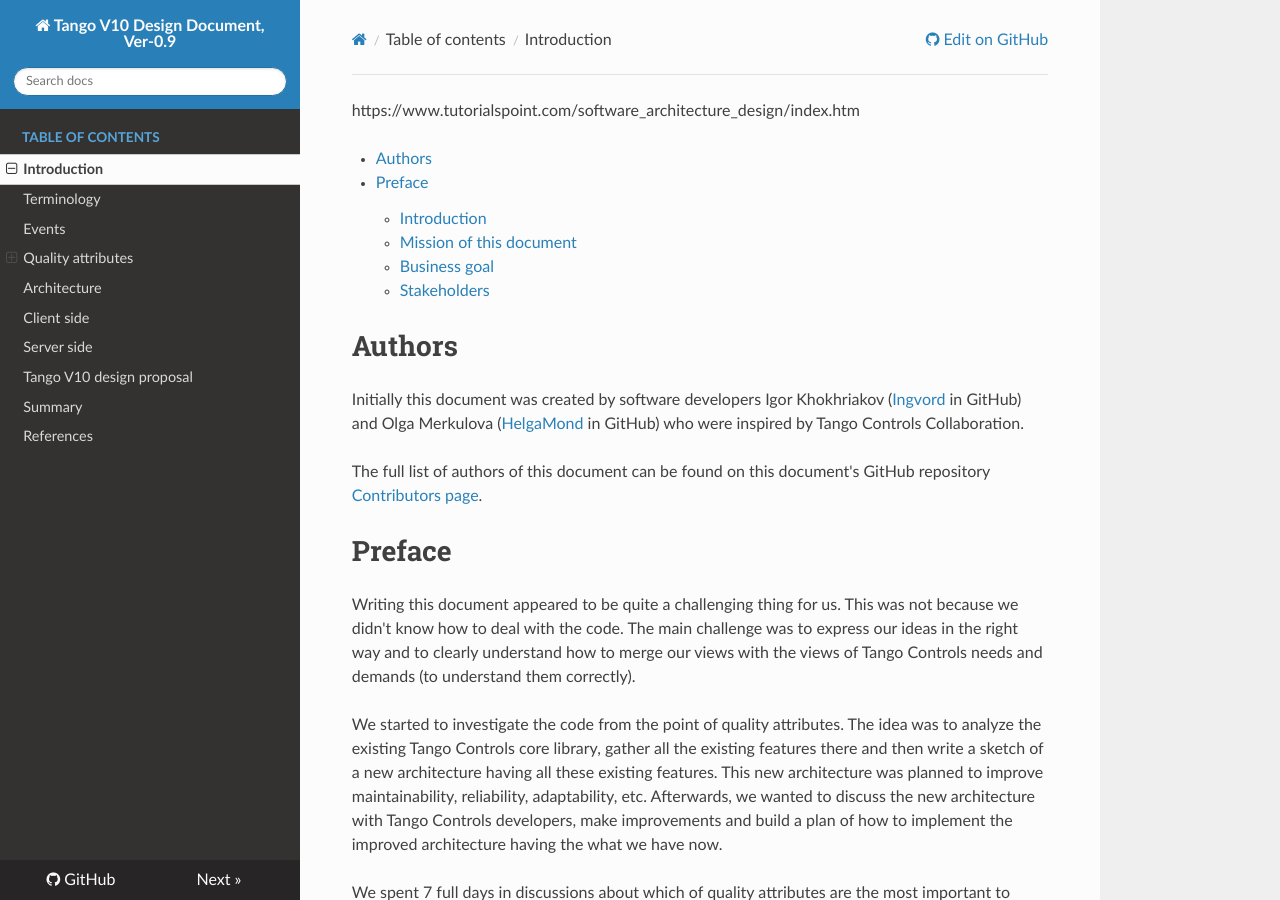
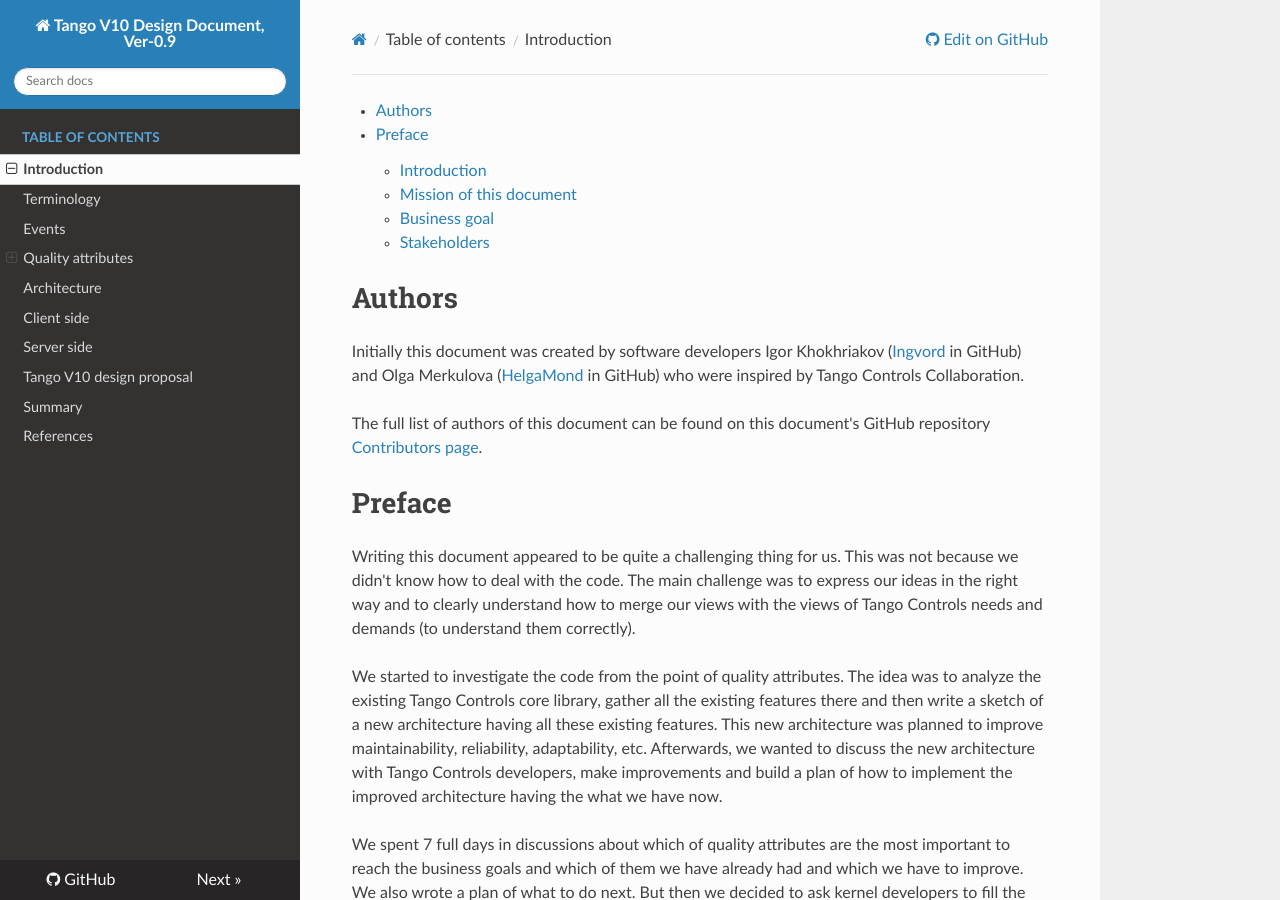
Before and after one commit to Ingvord/tango-v10-design-doc, an MkDocs documentation site: the page built from docs/index.md, in a window 1280 px wide and 900 px high. Built offline with MkDocs 1.6.1, drawn with Linux system fonts in a browser that asks for light colours; nearby versions of some CDN libraries; old or Windows-style settings are respelled for this version of MkDocs; part of the change alters nothing that is shown.

Commit message:
remove redundant link

```diff
--- a/docs/index.md
+++ b/docs/index.md
@@ -8,8 +8,6 @@ date: 2019-01-22
 version: 0.9
 ---
 
-
-https://www.tutorialspoint.com/software_architecture_design/index.htm
 
 [TOC]
 
```
